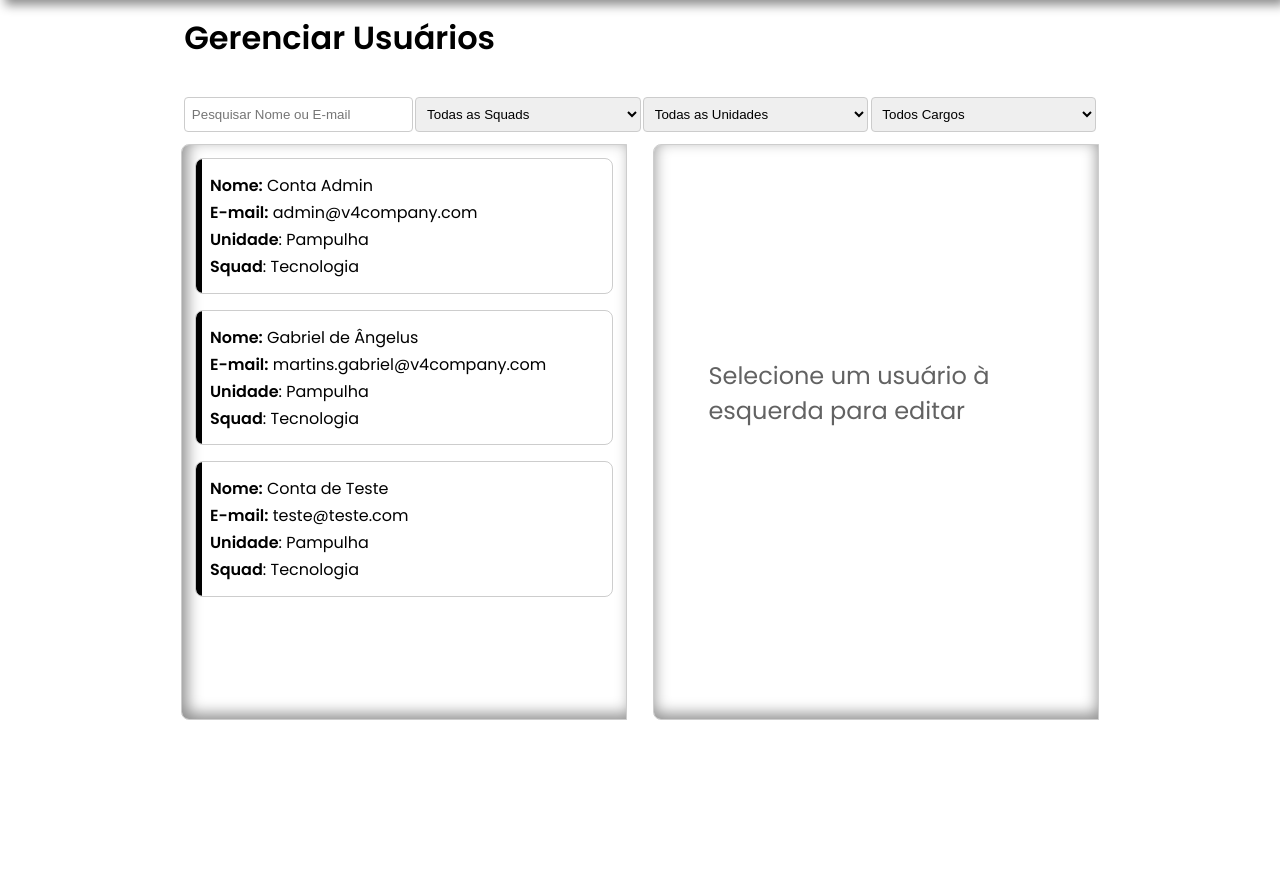
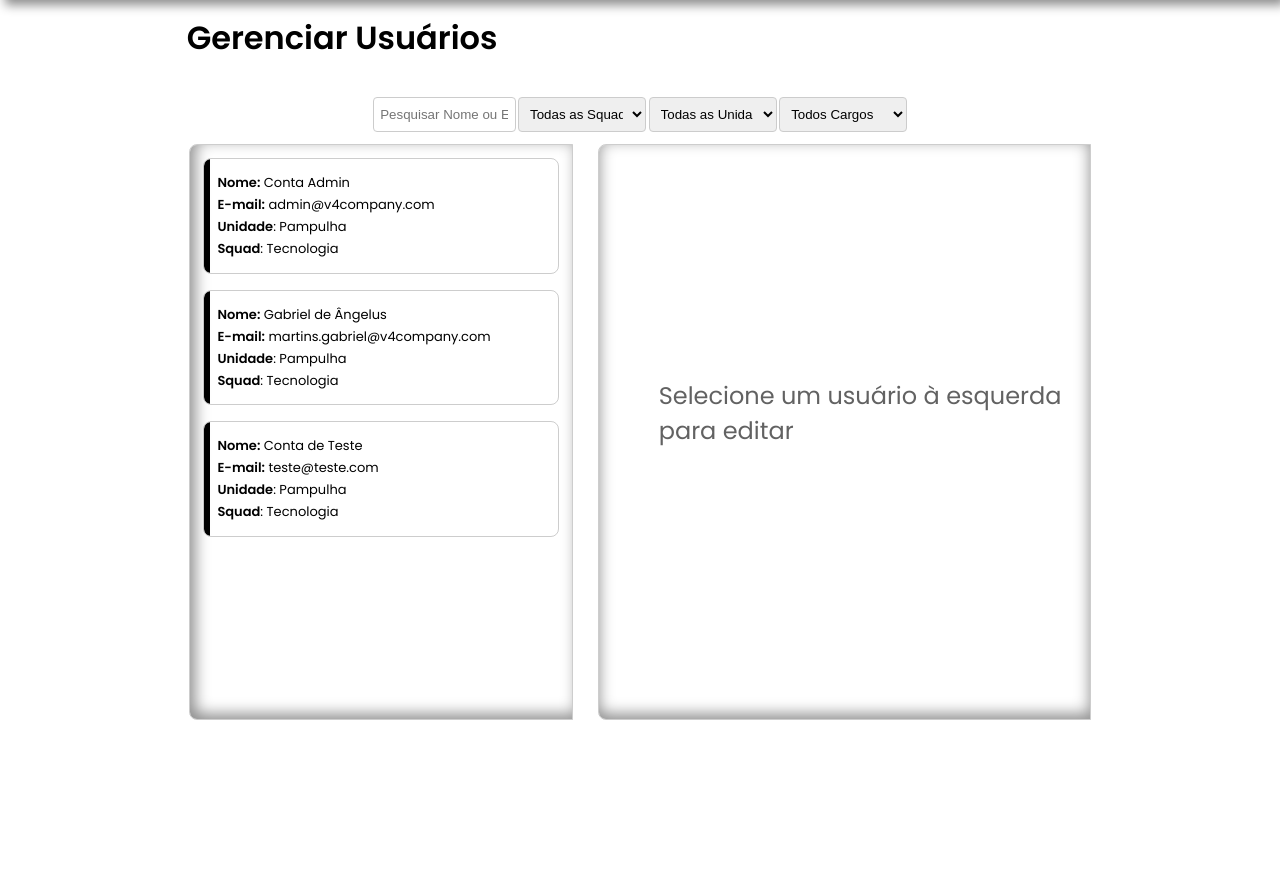
Before and after one commit to whoisgabreu/OmniChannel-LisboaCO, a Flask app: page /gerenciar_usuarios in a window 1280 px wide. Shown: the part 40-912 px from the top of the page. Run offline with Flask 3, Linux system fonts and the light colour scheme; a user stored in the database is signed in; data comes from the database, SQL or seed files in the repository; parts of the project's set-up code (start-up, migrations or seed data) failed here and were passed over.

Commit message:
Alterando alguns campor de widht de % para vw

```diff
--- a/app.py
+++ b/app.py
@@ -209,5 +209,5 @@ thread.start()
 
 print("Totalmente iniciado")
 
-# if __name__ == "__main__":
-#     app.run(host="0.0.0.0", port=5005, debug = True)
+if __name__ == "__main__":
+    app.run(host="0.0.0.0", port=5005, debug = True)
--- a/static/style-home.css
+++ b/static/style-home.css
@@ -93,6 +93,7 @@ body {
   box-shadow: 5px 0 10px rgba(0, 0, 0, 0.45);
   margin-top: 2rem;
   transition: 0.3s ease;
+  z-index: 1;
 }
 
 .sidebar h2 {
@@ -141,7 +142,7 @@ body {
   border: 1px solid #ccc;
   border-radius: 4px;
   max-height: 35px;
-  width: 100%;
+  width: 10vw;
 }
 
 #searchInput     { max-width: 100%; }
@@ -164,7 +165,8 @@ body {
 
 .cards-frame,
 .details-frame {
-  width: 45%;
+  font-size: 13px;
+  width: 45vw;
   max-width: 50%;
   min-width: 20%;
   height: 80%;
@@ -174,9 +176,11 @@ body {
   border-bottom-left-radius: 8px;
   box-sizing: border-box;
   overflow-y: scroll;
+  z-index: 0;
 }
 
 .cards-frame {
+  width: 30vw;
   box-shadow: inset 5px -5px 15px rgba(0, 0, 0, 0.45);
 }
 
--- a/static/style-login.css
+++ b/static/style-login.css
@@ -164,7 +164,7 @@ html, body {
 
 .container button {
     font-weight: bold;
-    width: 314px;
+    width: 100%;
     height: 39px;
     color: #000000;
     border-radius: 20px;
--- a/templates/index.html
+++ b/templates/index.html
@@ -26,8 +26,8 @@
             <option value="">Ordenar por...</option>
             <option value="titulo_asc">Título (A-Z)</option>
             <option value="titulo_desc">Título (Z-A)</option>
-            <option value="data_asc">Data de Início (Crescente)</option>
-            <option value="data_desc">Data de Início (Decrescente)</option>
+            <option value="data_asc">Mais antigo</option>
+            <option value="data_desc">Mais recente</option>
           </select>
 
           <select id="filtroSquad">
```
